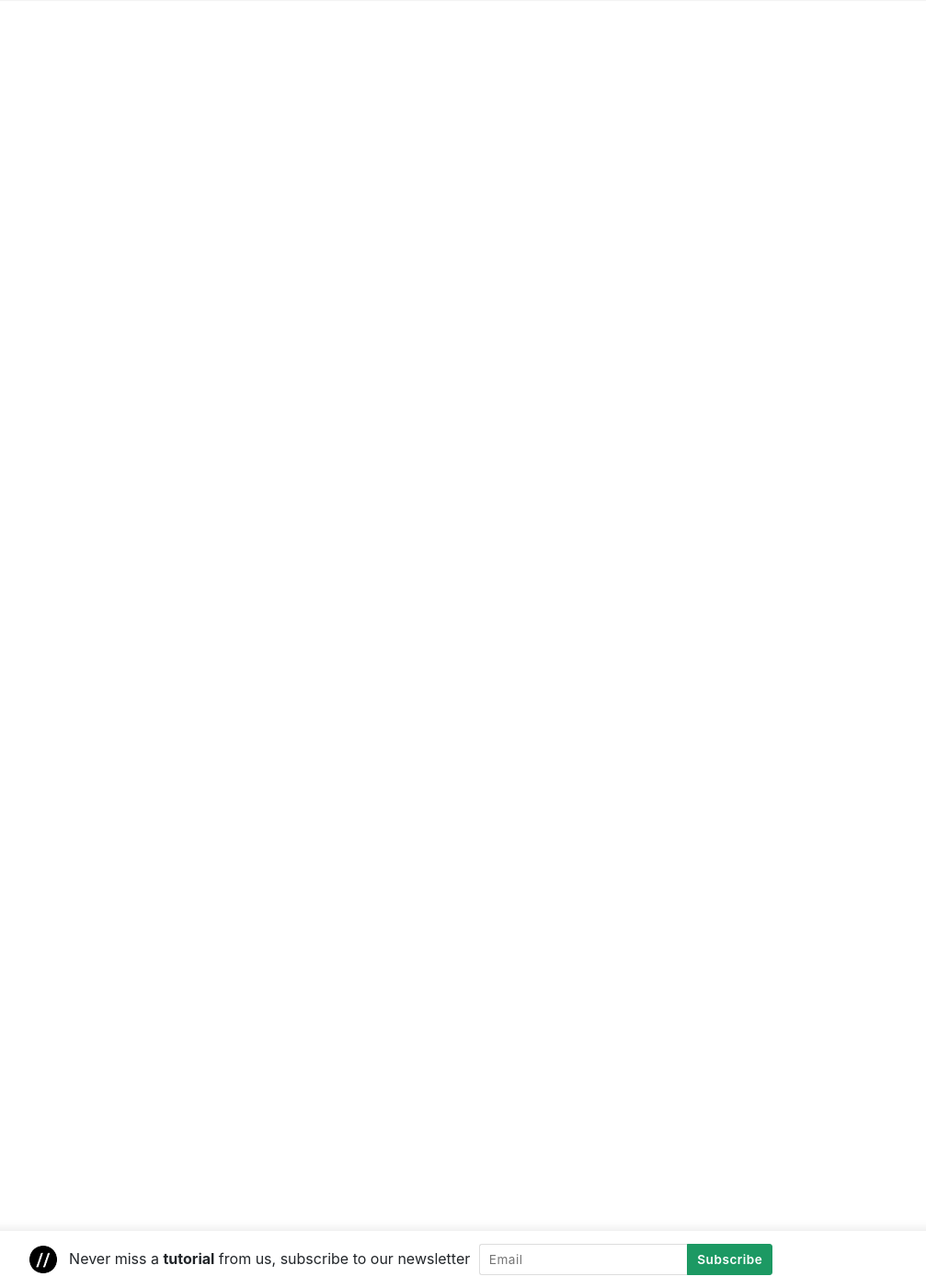
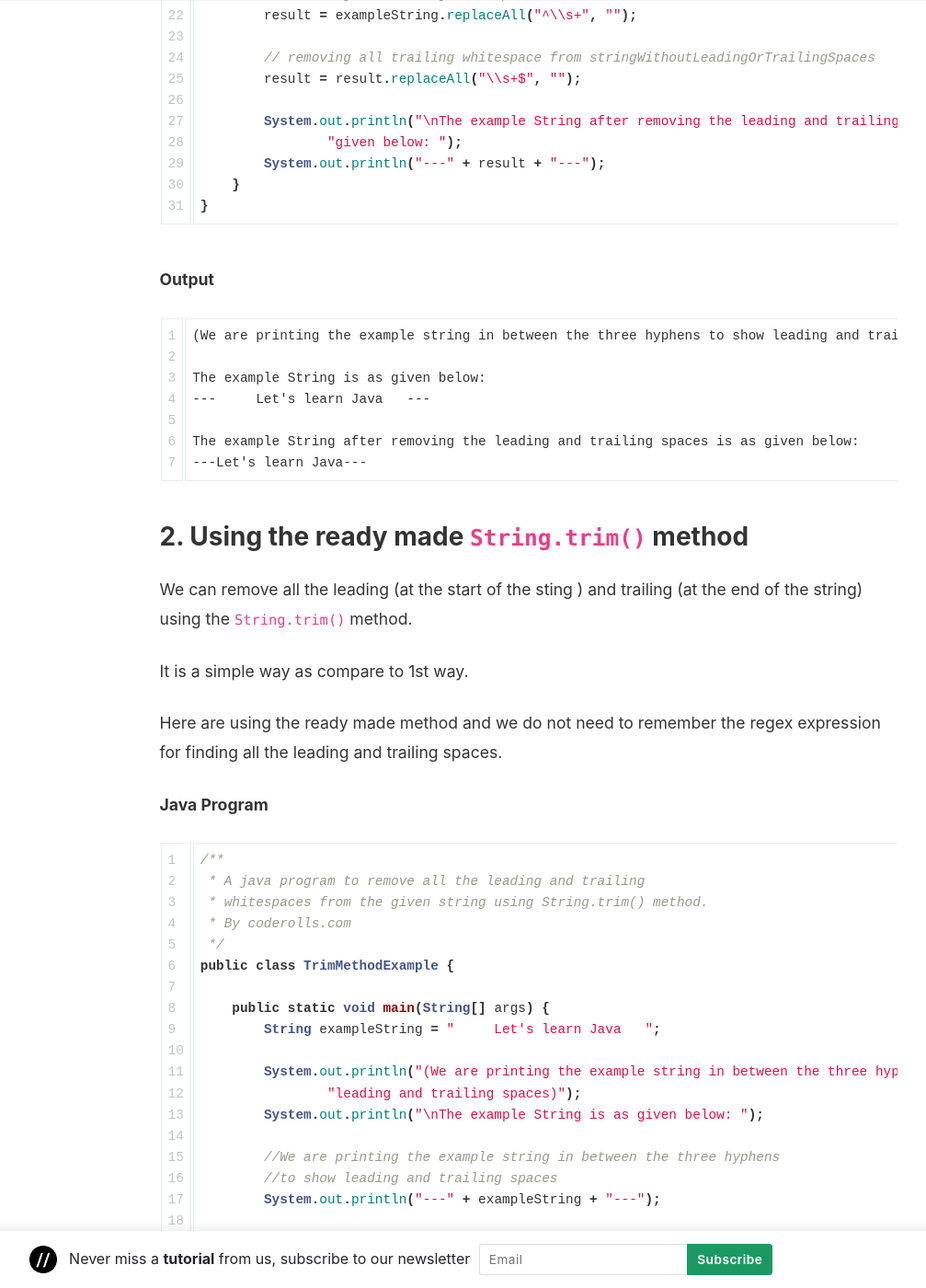
Before and after one commit to coderolls/coderolls-blog, a Jekyll site: the page built from _posts/java-programs/2023-10-21-remove-all-whitespaces-from-string.md, in a window 1280 px wide and 1400 px high, scrolled down 2527 px. Shown: the whole window at 92% size, without its empty margins (204-1211 px from the left). Built offline with Jekyll 4.4.1, drawn with Linux system fonts in a browser that asks for light colours; nearby versions of some CDN libraries; comment, search, counter and statistics services are not loaded; some of the changed text lies outside the part shown.

Commit message:
Update blogpost - add code for removing leading and trailing whitespaces in blogpost

````diff
--- a/_posts/java-programs/2023-10-21-remove-all-whitespaces-from-string.md
+++ b/_posts/java-programs/2023-10-21-remove-all-whitespaces-from-string.md
@@ -7,9 +7,13 @@ toc: true
 description: "In this tutorial, we will see how to remove all whitespaces from the given String."
 ---
 
+
+
+## Remove whitespaces from all over the String
+
 We can replace all whitespaces with empty string using `String.replaceAll() method.
 
-The replace all methods accepts regex strig and replacement string as input params. And return the replaced string.
+The replace all methods accepts regex string and replacement string as input params. And return the replaced string.
 
 We can use `"\\s+"` regex expression to find all the whitespaces from the given input string.
 
@@ -47,3 +51,126 @@ It is an example string.
 The example String after removing all the whitespaces is as given below:
 Itisanexamplestring.
 ```
+
+
+
+## Remove all leading and trailing whitespaces from the String
+
+
+
+We can remove all the leading trailing spaces from the string in two ways,
+
+1. Using the regex expressing with `String.replaceAll()`
+2. Using the ready made `String.trim()` method
+
+
+
+### 1. Using the regex expressions with `String.replaceAll()`
+
+We can use following regex expressions to remove leading and trailing whitespaces from the given input string.
+
+`^\s+` - remove all leading whitespaces
+
+`\s+$` - remove all trailing whitespacess
+
+**Java program**
+
+```java
+/**
+ * A java program to remove all the leading and trailing
+ * whitespaces from the given string using String.replaceAll() method.
+ * By coderolls.com
+ */
+public class RemoveLeadingAndTrailingWhitespaces {
+
+    public static void main(String[] args) {
+
+        String exampleString = "     Let's learn Java   ";
+        String result = "";
+
+        System.out.println("(We are printing the example string in between the three hyphens" +
+                " to show leading and trailing spaces)");
+        System.out.println("\nThe example String is as given below: ");
+
+        //We are printing the example string in between the three hyphens
+        //to show leading and trailing spaces
+        System.out.println("---" + exampleString + "---");
+
+        // removing all leading whitespace
+        result = exampleString.replaceAll("^\\s+", "");
+
+        // removing all trailing whitespace from stringWithoutLeadingOrTrailingSpaces
+        result = result.replaceAll("\\s+$", "");
+
+        System.out.println("\nThe example String after removing the leading and trailing spaces is as " +
+                "given below: ");
+        System.out.println("---" + result + "---");
+    }
+}
+```
+
+**Output**
+
+```
+(We are printing the example string in between the three hyphens to show leading and trailing spaces)
+
+The example String is as given below:
+---     Let's learn Java   ---
+
+The example String after removing the leading and trailing spaces is as given below:
+---Let's learn Java---
+```
+
+
+
+
+
+### 2. Using the ready made `String.trim()` method
+
+We can remove all the leading (at the start of the sting ) and trailing (at the end of the string) using the `String.trim()` method.
+
+It is a simple way as compare to 1st way.
+
+Here are using the ready made method and we do not need to remember the regex expression for finding all the leading and trailing spaces.
+
+**Java Program**
+
+```java
+/**
+ * A java program to remove all the leading and trailing
+ * whitespaces from the given string using String.trim() method.
+ * By coderolls.com
+ */
+public class TrimMethodExample {
+
+    public static void main(String[] args) {
+        String exampleString = "     Let's learn Java   ";
+
+        System.out.println("(We are printing the example string in between the three hyphens to show " +
+                "leading and trailing spaces)");
+        System.out.println("\nThe example String is as given below: ");
+
+        //We are printing the example string in between the three hyphens
+        //to show leading and trailing spaces
+        System.out.println("---" + exampleString + "---");
+
+        String stringWithoutLeadingOrTrailingSpaces = exampleString.trim();
+        System.out.println("\nThe example String after removing the leading and trailing spaces is as " +
+                "given below: ");
+        System.out.println("---" + stringWithoutLeadingOrTrailingSpaces + "---");
+    }
+}
+
+```
+
+**Output**
+
+```
+(We are printing the example string in between the three hyphens to show leading and trailing spaces)
+
+The example String is as given below:
+---     Let's learn Java   ---
+
+The example String after removing the leading and trailing spaces is as given below:
+---Let's learn Java---
+```
````
